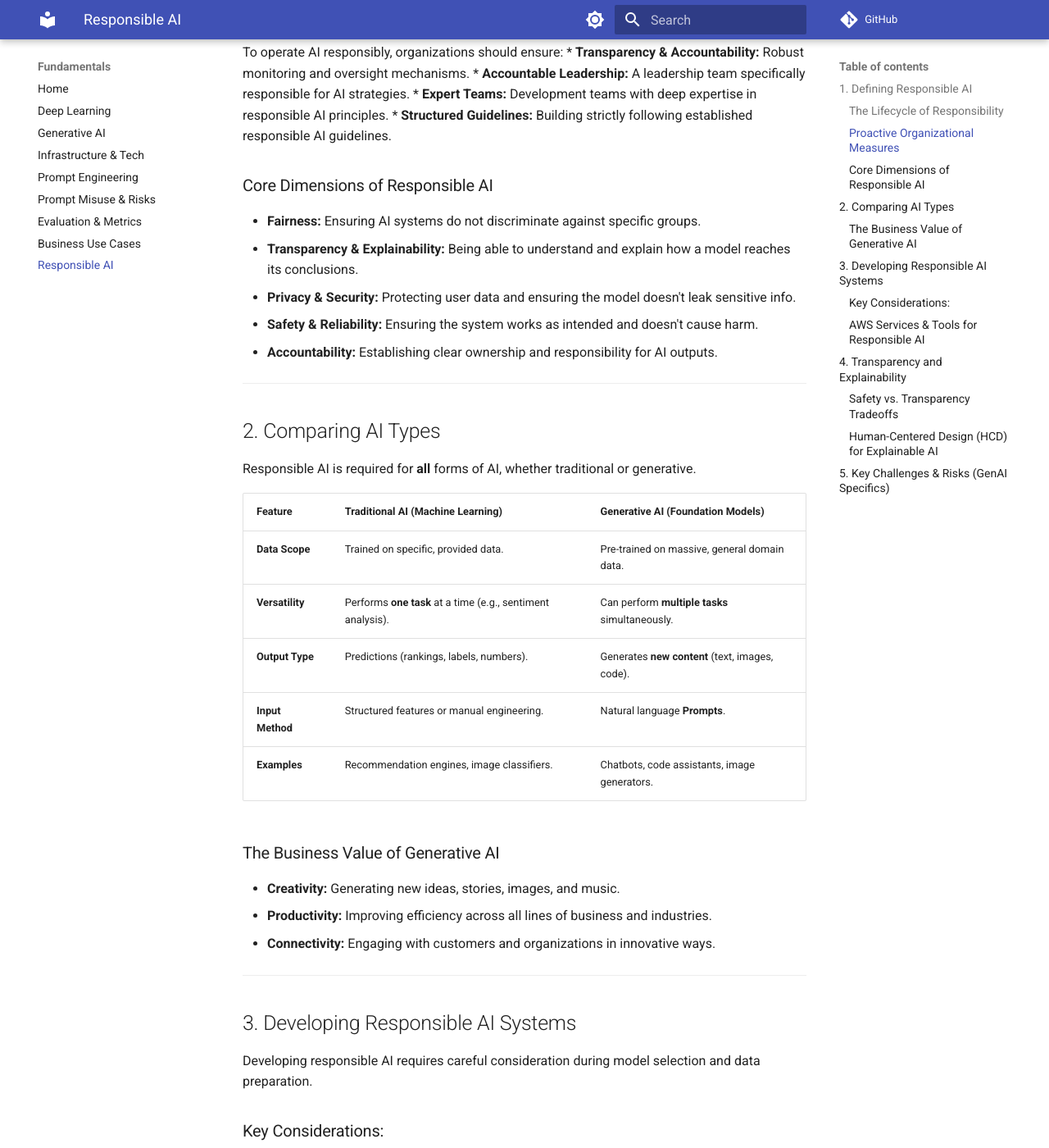
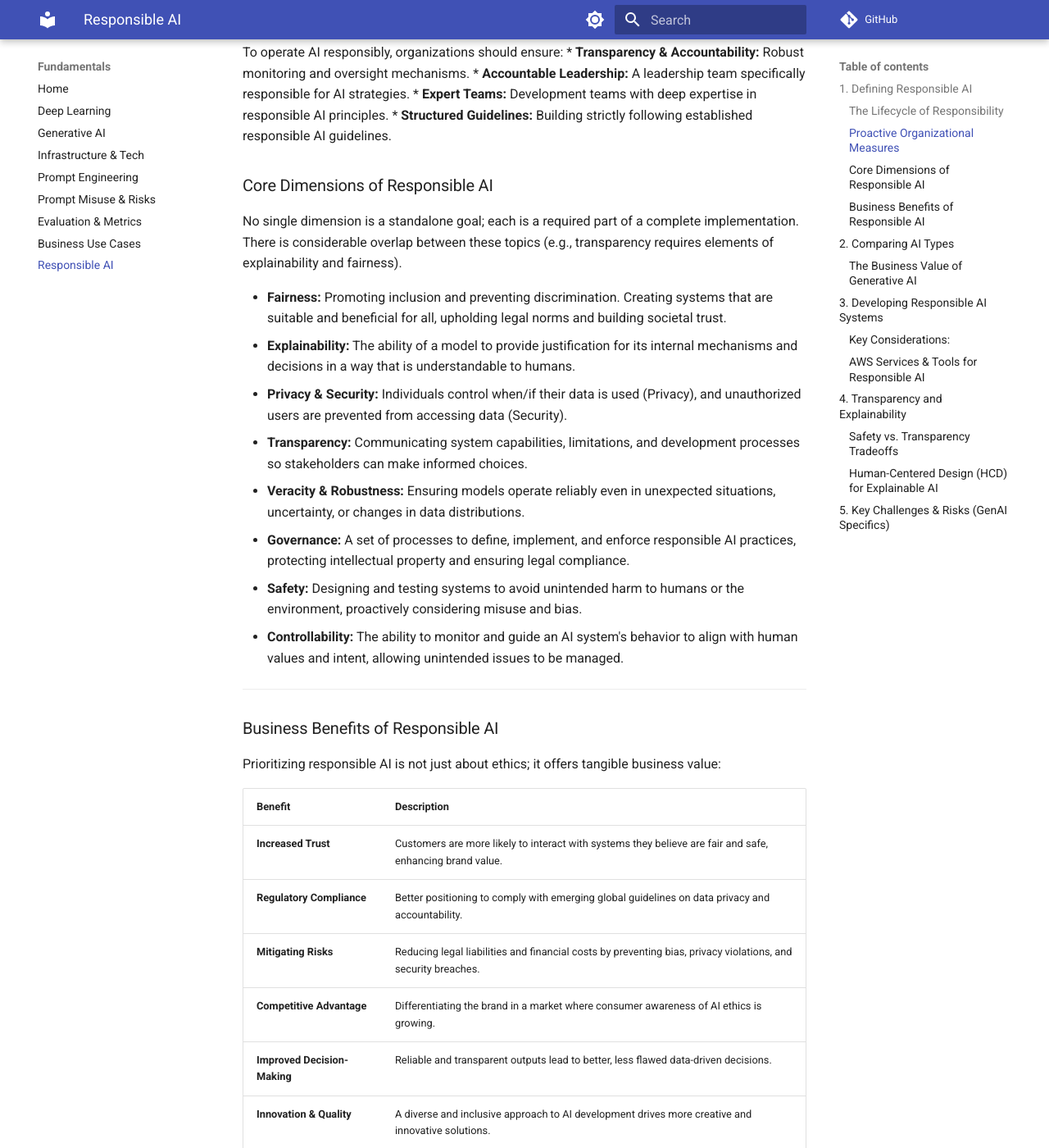
Before and after one commit to kvcenation5/aws-ai-practitioner-exam, an MkDocs documentation site: the page built from docs/09-responsible-ai.md, in a window 1280 px wide and 1400 px high, scrolled down 664 px. Shown: the whole window at 82% size. Built offline with MkDocs 1.6.1 and Material for MkDocs 9.7.7, drawn with Linux system fonts in a browser that asks for light colours; comment, search, counter and statistics services are not loaded.

Commit message:
Expand Core Dimensions and add Business Benefits of Responsible AI

```diff
--- a/docs/09-responsible-ai.md
+++ b/docs/09-responsible-ai.md
@@ -24,11 +24,30 @@ To operate AI responsibly, organizations should ensure:
 *   **Structured Guidelines:** Building strictly following established responsible AI guidelines.
 
 ### Core Dimensions of Responsible AI
-*   **Fairness:** Ensuring AI systems do not discriminate against specific groups.
-*   **Transparency & Explainability:** Being able to understand and explain how a model reaches its conclusions.
-*   **Privacy & Security:** Protecting user data and ensuring the model doesn't leak sensitive info.
-*   **Safety & Reliability:** Ensuring the system works as intended and doesn't cause harm.
-*   **Accountability:** Establishing clear ownership and responsibility for AI outputs.
+No single dimension is a standalone goal; each is a required part of a complete implementation. There is considerable overlap between these topics (e.g., transparency requires elements of explainability and fairness).
+
+*   **Fairness:** Promoting inclusion and preventing discrimination. Creating systems that are suitable and beneficial for all, upholding legal norms and building societal trust.
+*   **Explainability:** The ability of a model to provide justification for its internal mechanisms and decisions in a way that is understandable to humans.
+*   **Privacy & Security:** Individuals control when/if their data is used (Privacy), and unauthorized users are prevented from accessing data (Security).
+*   **Transparency:** Communicating system capabilities, limitations, and development processes so stakeholders can make informed choices.
+*   **Veracity & Robustness:** Ensuring models operate reliably even in unexpected situations, uncertainty, or changes in data distributions.
+*   **Governance:** A set of processes to define, implement, and enforce responsible AI practices, protecting intellectual property and ensuring legal compliance.
+*   **Safety:** Designing and testing systems to avoid unintended harm to humans or the environment, proactively considering misuse and bias.
+*   **Controllability:** The ability to monitor and guide an AI system's behavior to align with human values and intent, allowing unintended issues to be managed.
+
+---
+
+### Business Benefits of Responsible AI
+Prioritizing responsible AI is not just about ethics; it offers tangible business value:
+
+| Benefit | Description |
+| :--- | :--- |
+| **Increased Trust** | Customers are more likely to interact with systems they believe are fair and safe, enhancing brand value. |
+| **Regulatory Compliance** | Better positioning to comply with emerging global guidelines on data privacy and accountability. |
+| **Mitigating Risks** | Reducing legal liabilities and financial costs by preventing bias, privacy violations, and security breaches. |
+| **Competitive Advantage** | Differentiating the brand in a market where consumer awareness of AI ethics is growing. |
+| **Improved Decision-Making** | Reliable and transparent outputs lead to better, less flawed data-driven decisions. |
+| **Innovation & Quality** | A diverse and inclusive approach to AI development drives more creative and innovative solutions. |
 
 ---
 
```
